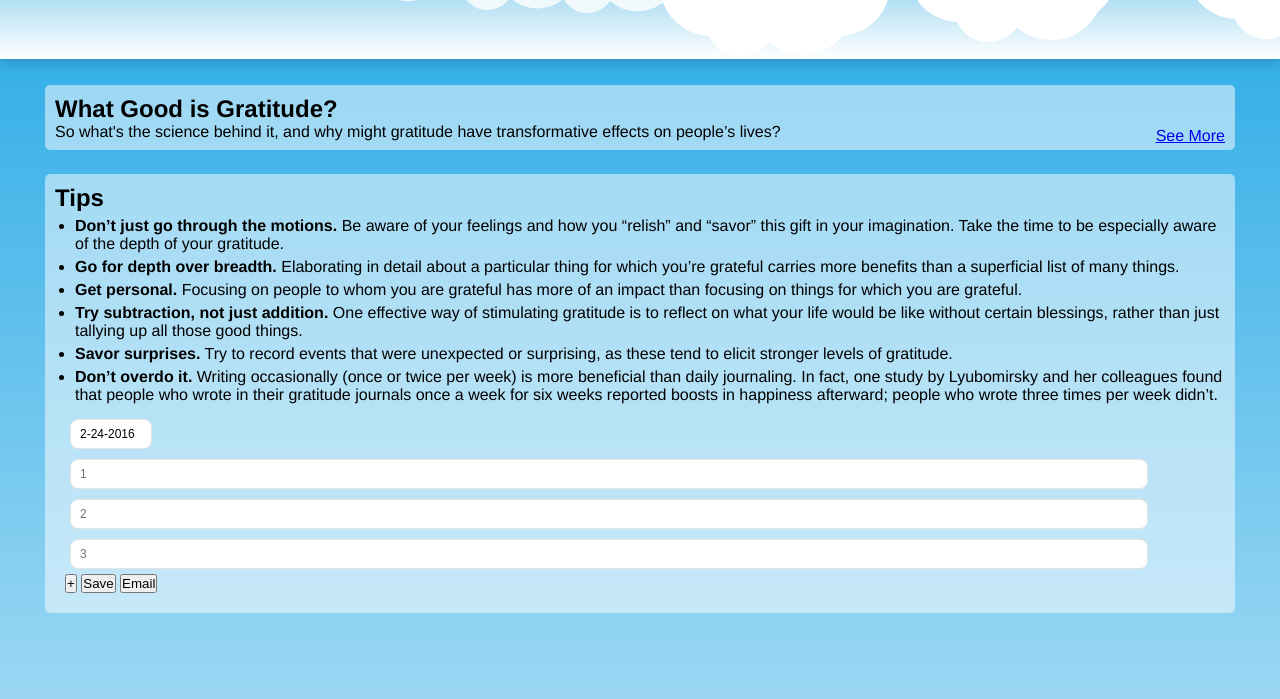
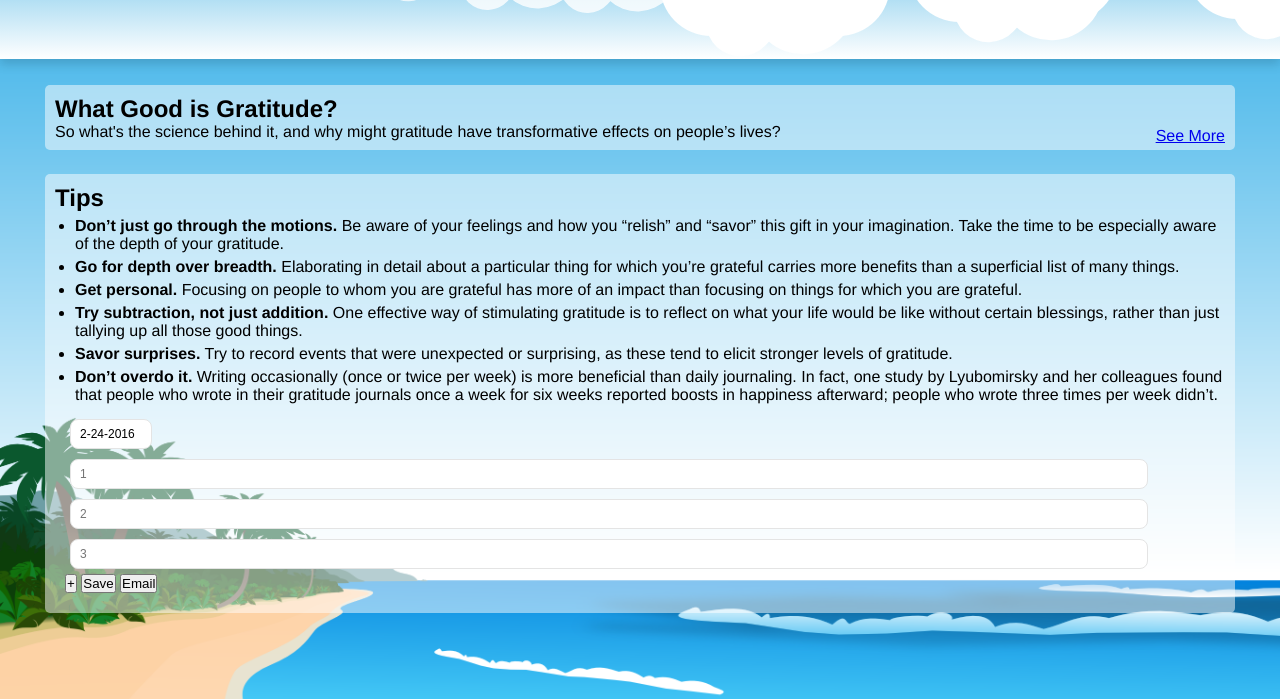
Before and after one commit to hadan16/gratitude.github.io, a plain HTML site: page index.html in a window 1280 px wide. Shown: the part 101-800 px from the top of the page. Drawn offline with nearby package versions, Linux system fonts and the light colour scheme; files that its build step writes are made by us from their sources; a script that the page names is missing; files whose address does not match are found by name.

Commit message:
Update style.css

```diff
--- a/css/style.css
+++ b/css/style.css
@@ -63,7 +63,7 @@ body {
   /*max-width: 1440px;*/
   /*background: url('/Users/danha/Documents/General Assembly/final_project (new clouds)/hadan16.github.io/images/blue_bg.png') repeat 0 0;*/
   background-image: url("http://hadan16.github.io/images/background2.png");
-  background-size: auto;
+  background-size: auto 1416px;
   background-repeat:no-repeat;
   /*background-image: url("/Users/danha/Documents/General Assembly/final_project (new clouds)/hadan16.github.io/images/ background1.jpg");*/
 
```
